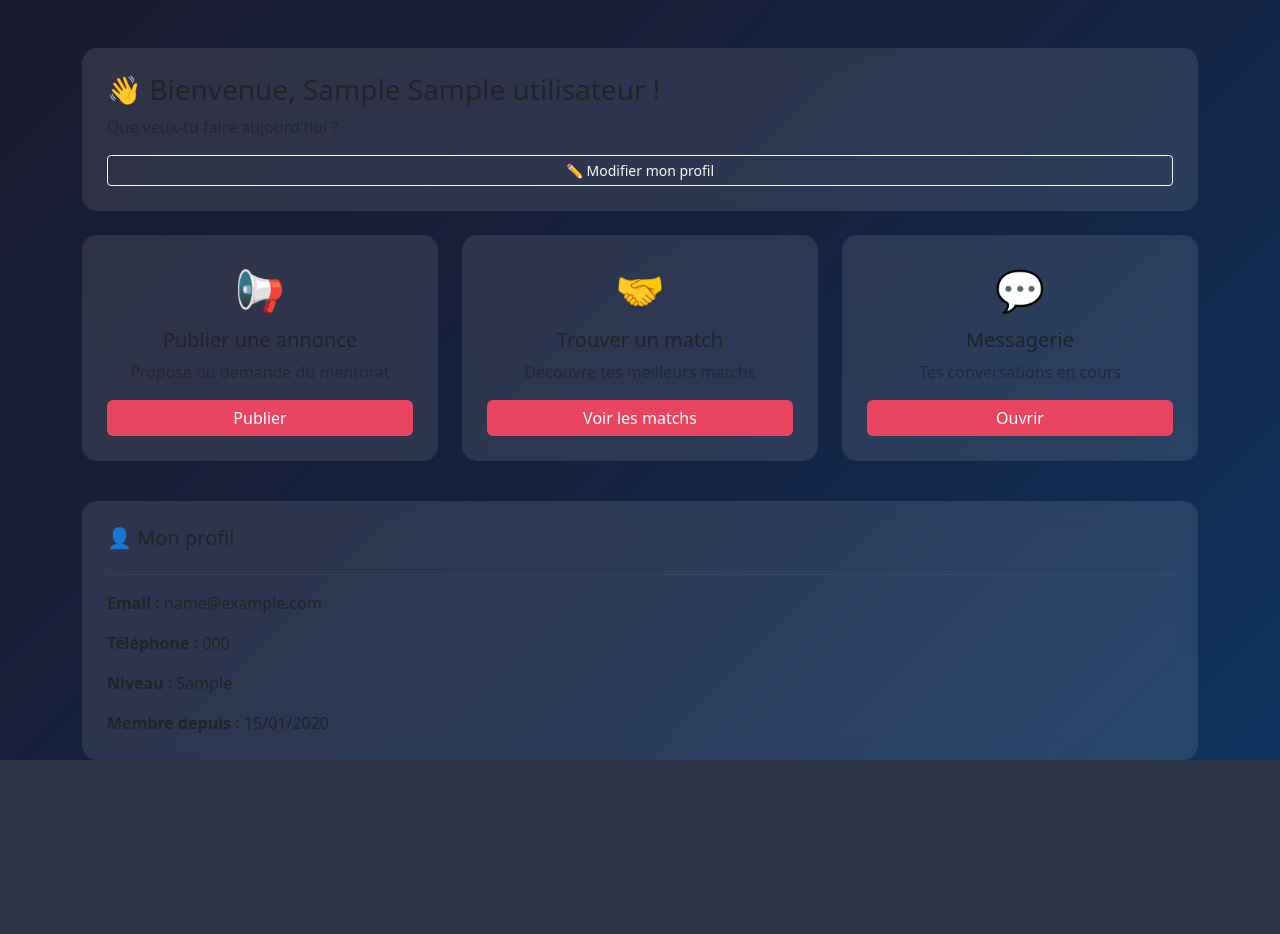
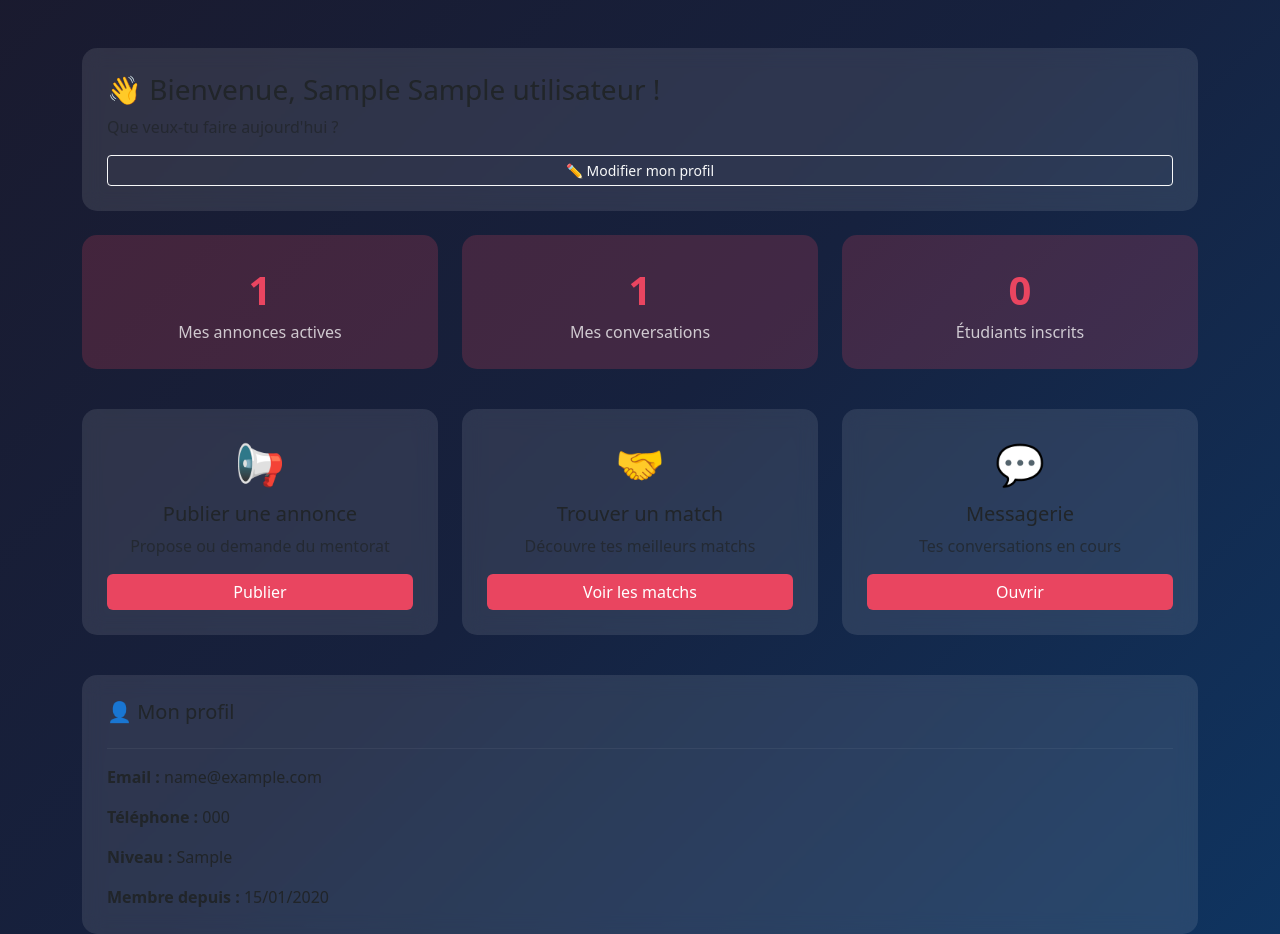
Before and after one commit to Fritzell90/PIL1_2526_54, a Flask app: page /tableau-de-bord in a window 1280 px wide. Shown: the part 56-990 px from the top of the page. Before the commit the page ends 816 px from the top, so only its background shows below. Run offline with Flask 3, Linux system fonts and the light colour scheme; the visitor is signed in with stand-in values (Sample User, id 1); tables that the repository leaves empty hold one stand-in row (values such as "Sample post").

Commit message:
Ajout statistiques tableau de bord

```diff
--- a/app/routes.py
+++ b/app/routes.py
@@ -75,8 +75,28 @@ def deconnexion():
 def tableau_de_bord():
     if 'utilisateur_id' not in session:
         return redirect(url_for('main.connexion'))
+
     utilisateur = Utilisateur.query.get(session['utilisateur_id'])
-    return render_template('tableau_de_bord.html', utilisateur=utilisateur)
+
+    # Statistiques
+    nb_annonces = Annonce.query.filter_by(
+        utilisateur_id=session['utilisateur_id'],
+        est_active=True
+    ).count()
+
+    nb_conversations = ParticipantConversation.query.filter_by(
+        utilisateur_id=session['utilisateur_id']
+    ).count()
+
+    nb_utilisateurs = Utilisateur.query.filter(
+        Utilisateur.id != session['utilisateur_id']
+    ).count()
+
+    return render_template('tableau_de_bord.html',
+                         utilisateur=utilisateur,
+                         nb_annonces=nb_annonces,
+                         nb_conversations=nb_conversations,
+                         nb_utilisateurs=nb_utilisateurs)
 # Publier une annonce
 @main.route('/annonce', methods=['GET', 'POST'])
 def annonce():
--- a/app/templates/tableau_de_bord.html
+++ b/app/templates/tableau_de_bord.html
@@ -50,6 +50,28 @@
             <a href="/profil" class="btn btn-outline-light btn-sm">✏️ Modifier mon profil</a>
         </div>
 
+        <!-- Statistiques -->
+        <div class="row mb-4">
+            <div class="col-md-4 mb-3">
+                <div class="stat-card">
+                    <div class="stat-number">{{ nb_annonces }}</div>
+                    <p class="mb-0 opacity-75">Mes annonces actives</p>
+                </div>
+            </div>
+            <div class="col-md-4 mb-3">
+                <div class="stat-card">
+                    <div class="stat-number">{{ nb_conversations }}</div>
+                    <p class="mb-0 opacity-75">Mes conversations</p>
+                </div>
+            </div>
+            <div class="col-md-4 mb-3">
+                <div class="stat-card">
+                    <div class="stat-number">{{ nb_utilisateurs }}</div>
+                    <p class="mb-0 opacity-75">Étudiants inscrits</p>
+                </div>
+            </div>
+        </div>
+
         <!-- Actions rapides -->
         <div class="row mb-4">
             <div class="col-md-4 mb-3">
```
